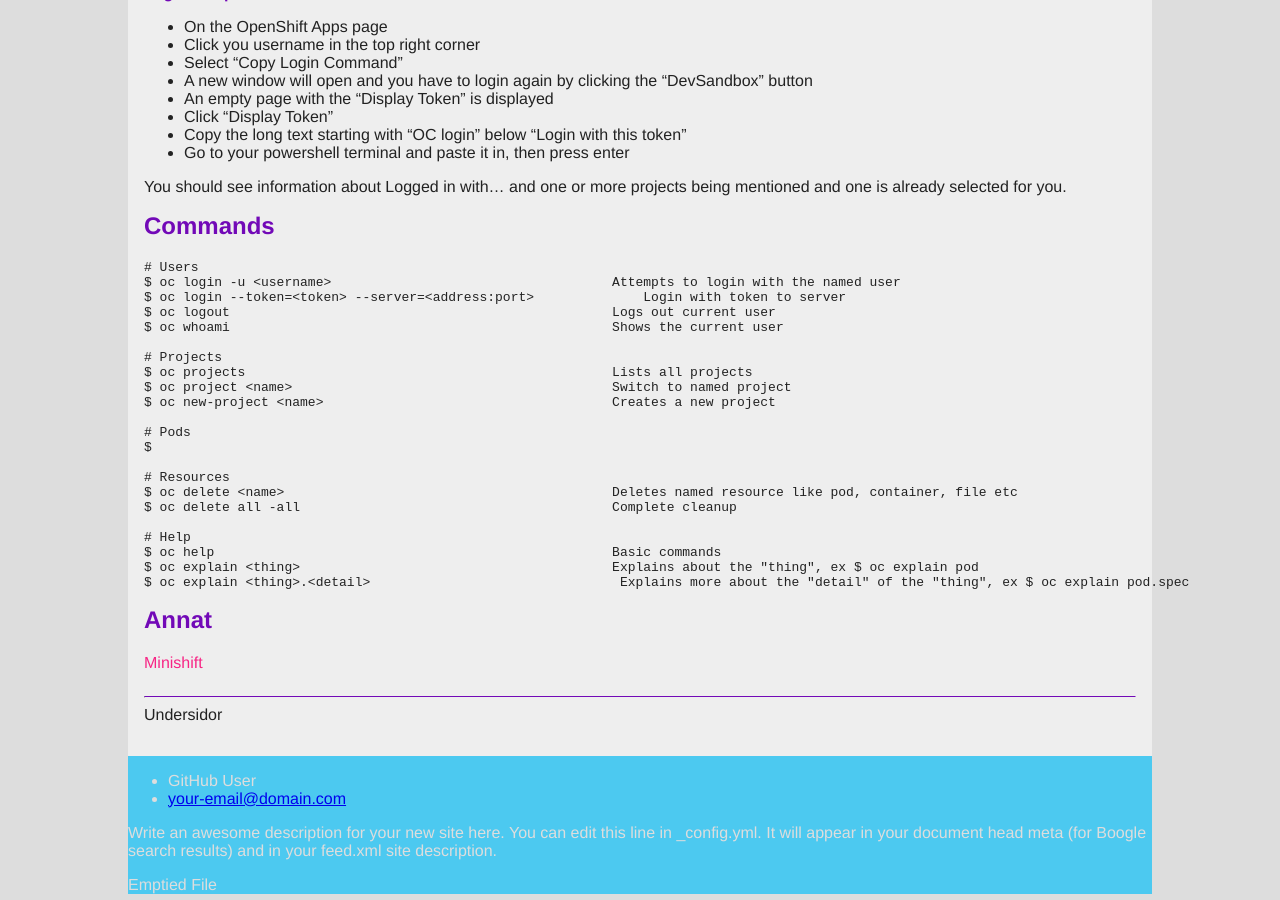
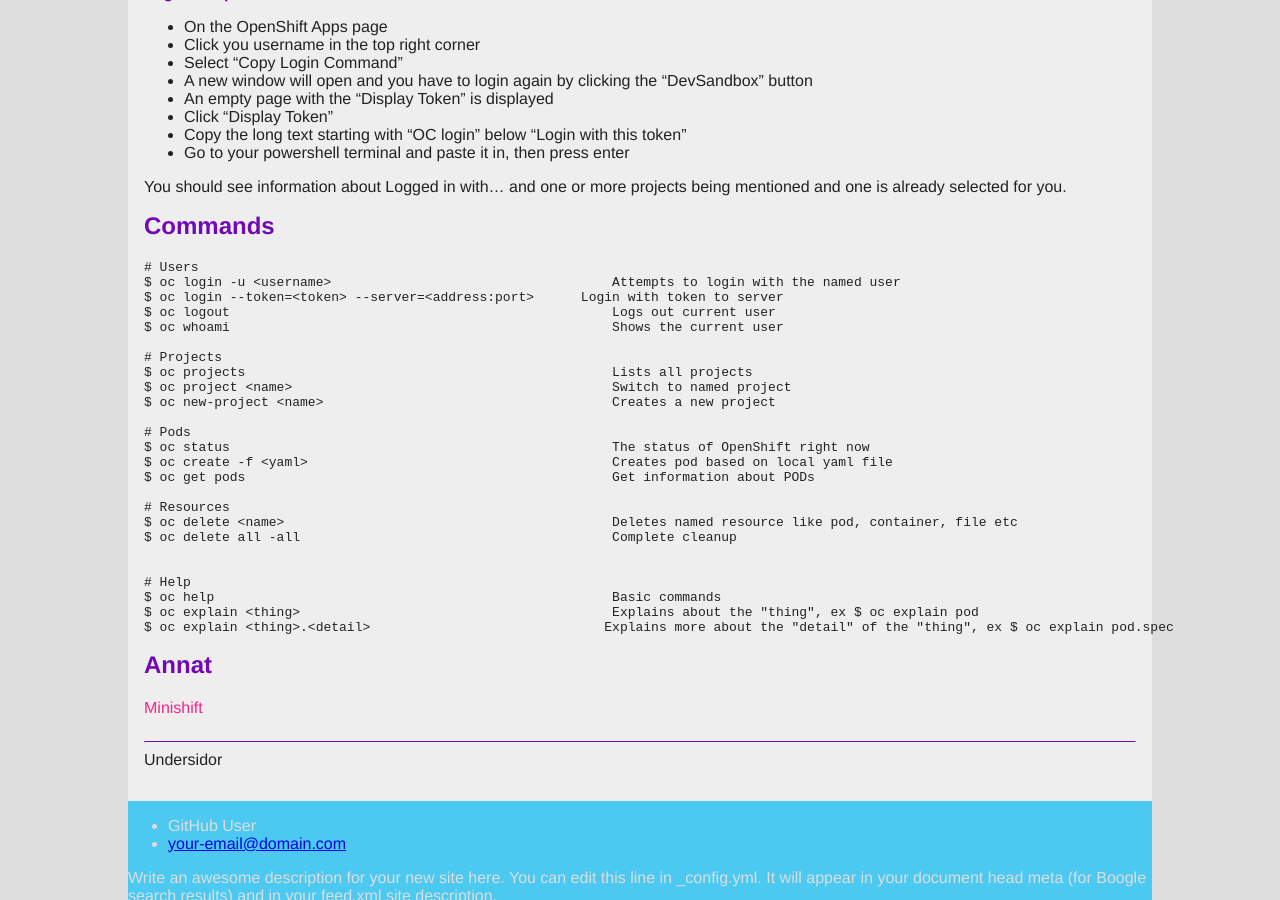
Before and after one commit to viking-cat/dokument, a Jekyll site: the page built from _pages/utveckling/openshift.md, in a window 1280 px wide and 900 px high, scrolled down 902 px. Built offline with Jekyll 4.4.1, drawn with Linux system fonts in a browser that asks for light colours.

Commit message:
Update openshift.md

```diff
--- a/_pages/utveckling/openshift.md
+++ b/_pages/utveckling/openshift.md
@@ -56,7 +56,7 @@
 <pre>
 # Users
 $ oc login -u &#60;username&#62;                                    Attempts to login with the named user
-$ oc login --token=&#60;token&#62; --server=&#60;address:port&#62;              Login with token to server
+$ oc login --token=&#60;token&#62; --server=&#60;address:port&#62;      Login with token to server
 $ oc logout                                                 Logs out current user
 $ oc whoami                                                 Shows the current user
 
@@ -66,16 +66,19 @@
 $ oc new-project &#60;name&#62;                                     Creates a new project
 
 # Pods
-$
+$ oc status                                                 The status of OpenShift right now
+$ oc create -f &#60;yaml&#62;                                       Creates pod based on local yaml file
+$ oc get pods                                               Get information about PODs
 
 # Resources
 $ oc delete &#60;name&#62;                                          Deletes named resource like pod, container, file etc
 $ oc delete all -all                                        Complete cleanup
 
+
 # Help
 $ oc help                                                   Basic commands
 $ oc explain &#60;thing&#62;                                        Explains about the "thing", ex $ oc explain pod
-$ oc explain &#60;thing&#62;.&#60;detail&#62;                                Explains more about the "detail" of the "thing", ex $ oc explain pod.spec
+$ oc explain &#60;thing&#62;.&#60;detail&#62;                              Explains more about the "detail" of the "thing", ex $ oc explain pod.spec
 </pre>
 
 # Annat
```
